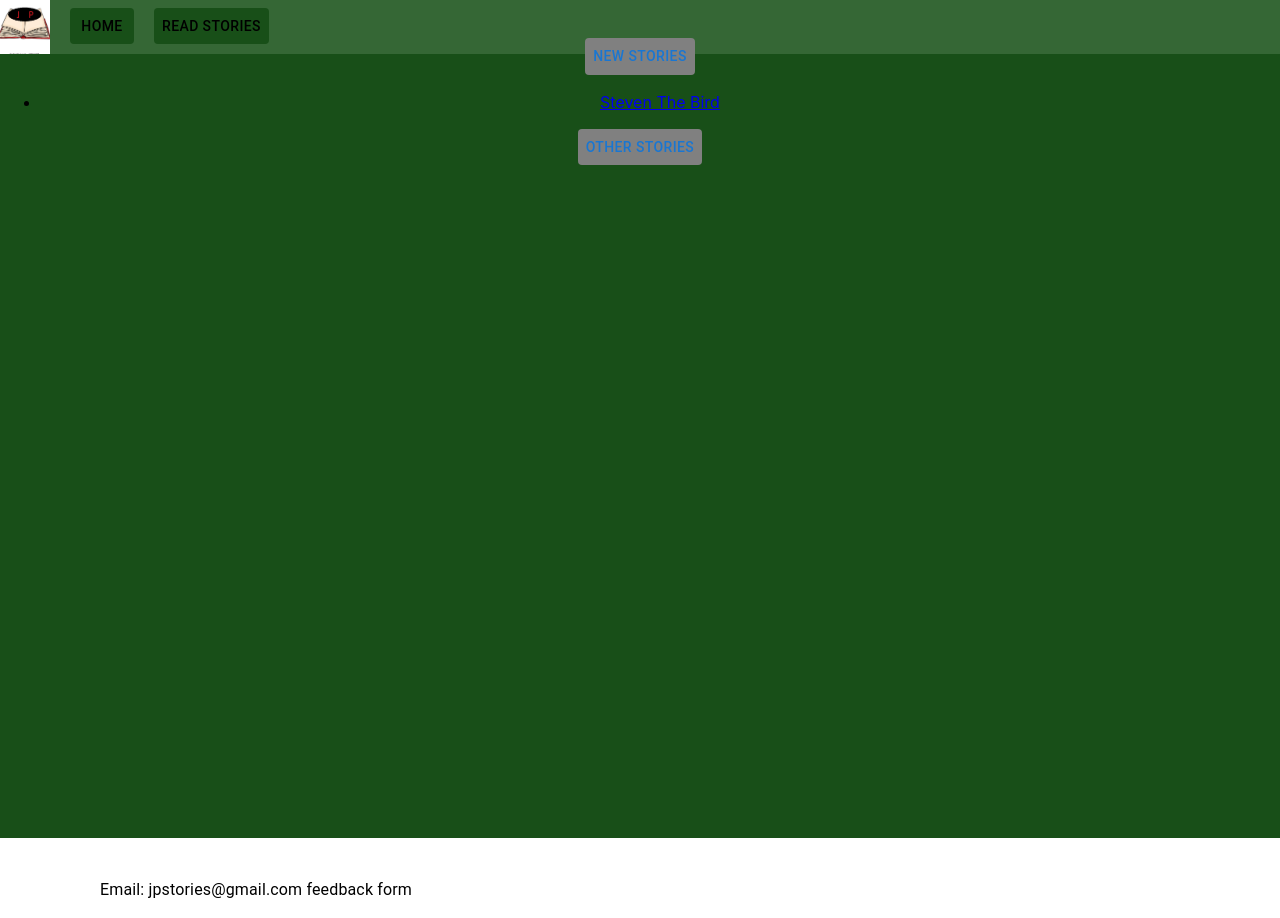
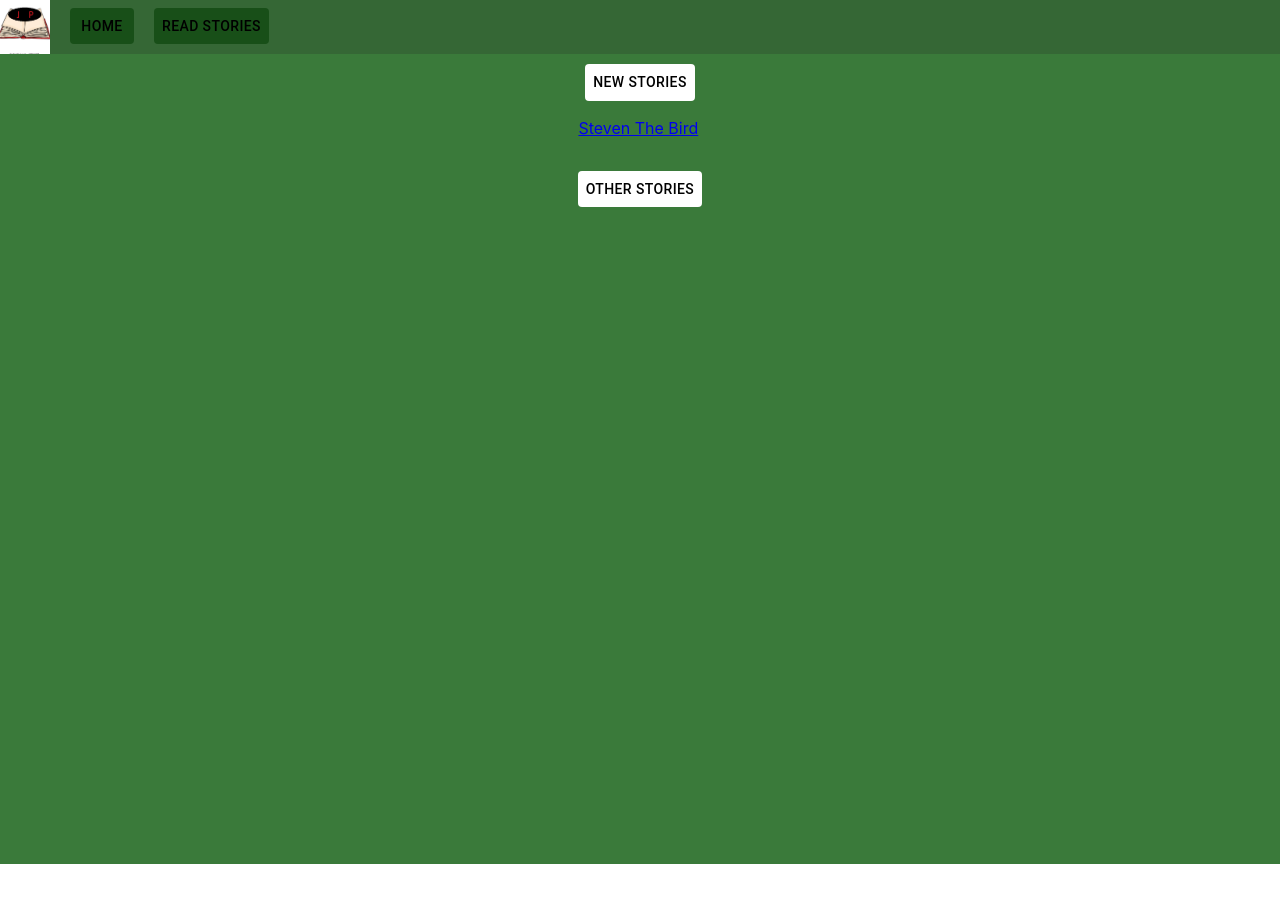
Before and after one commit to tp218/StoryWebsite, a React (Create React App) app: page /stories in a window 1280 px wide. Both pictures are taken after a click on the button "NEW STORIES". After the commit the page ends 864 px from the top, so only its background shows below. Built offline with nearby package versions, Linux system fonts and the light colour scheme.

Commit message:
Began to style the read page for the first iteration, currantly having trouble with the contents of the read page overlapping with the navbar

```diff
--- a/src/App.css
+++ b/src/App.css
@@ -1,17 +1,36 @@
 .App {
   text-align: center;
-  background-color: #184f18;
+  background-color: #3a7a3a;
   height: 100vh;
   width: 100vw;
   padding-top: 3%;
 }
 
+.App-displayStory {
+  text-align: center;
+  background-color: #3a7a3a;
+  height: 100vh;
+  width: 100vw;
+  padding-top: 5%;
+}
+
+.App-read{
+  text-align: center;
+  background-color: #3a7a3a;
+  height: 100vh;
+  width: 100vw;
+  padding-top: 5%;
+  z-index: 0;
+}
+
 .navbar {
-  position: fixed;
+  position: static;
+  padding-right:400%;
   height:  54px;
   background-color: #356735;
   width: 100%;
   display: inline-block;
+  z-index: 3;
 }
 
 .navbar-element{
@@ -87,6 +106,14 @@
   height: 200px;
 }
 
+.story-list{
+  list-style-type: none;
+  padding-right: 3.5%;
+  margin: 0%;
+  text-align: center;
+  padding-inline-start: 0;
+}
+
 @keyframes App-logo-spin {
   from {
     transform: rotate(0deg);
--- a/src/App.js
+++ b/src/App.js
@@ -32,9 +32,6 @@ function App() {
             </Route>
           </Switch>
         </div>
-        <Box>
-          <Footer />
-        </Box>
       </div>
     </Router>
   );
--- a/src/DisplayStory.js
+++ b/src/DisplayStory.js
@@ -18,7 +18,7 @@ const Story = () => {
     }
 
     return (
-        <div className="App">
+        <div className="App-displayStory">
             {RenderPDF(storypath)}
         </div>
     );
--- a/src/Footer.js
+++ b/src/Footer.js
@@ -8,12 +8,7 @@ const Footer = () => {
 
     return (
         <div>
-            <header className="App-header">
-                <Typography sx={{paddingLeft: 2, fontWeight: "Bold"}}>
-                    Contact us
-                </Typography>
-            </header>
-            <Box sx={{  px: 5}}>
+            <Box sx={{  px: 5, bgcolor: "#3a7a3a"}}>
                 <p className="paragraph-body">
                 <Typography sx={{ wordWrap: 'break-word' }}>
                     Email: jpstories@gmail.com feedback form
--- a/src/ReadPage.js
+++ b/src/ReadPage.js
@@ -4,6 +4,14 @@ import './App.css';
 import { Button } from "@mui/material";
 
 const newstories = {
+  "Steven The Bird": "Steven.pdf"
+}
+
+const otherstories = {
+  "No stories yet (DO NOT CLICK)" : "ahh"
+}
+
+const allstories = {
   "Steven The Bird": "Steven.pdf"
 }
 
@@ -14,15 +22,13 @@ const newstories = {
 //function to render the list of new stories
 function RenderNewStories(){
 
-  const [readingStory, setReading] = useState(false);
-
 
   return(
     <div className="story-title">
       <div>
         <ul>
           {Object.keys(newstories).map((title) => (
-            <li key={title}>
+            <li key={title} className="story-list">
               <a href={`/stories/read/${newstories[title]}`}>{title}</a>
             </li>
           ))}
@@ -36,8 +42,16 @@ function RenderNewStories(){
 //Function to render the stories that are not nee
 function RenderOtherStories(){
   return(
-    <div>
-      stores Sad
+    <div className="story-title">
+      <div>
+        <ul>
+          {Object.keys(otherstories).map((title) => (
+            <li key={title} className="story-list">
+              <a href={`/stories/read/${otherstories[title]}`}>{title}</a>
+            </li>
+          ))}
+        </ul>
+      </div>
     </div>
   );
 }
@@ -100,14 +114,14 @@ function RenderReadPage(){
   }
 
   return (
-    <div className="App">
-      <Button onClick={toggleNew} sx={{bgcolor: "gray", textEmphasisColor: "green"}}>
+    <div className="App-read">
+      <Button onClick={toggleNew} sx={{bgcolor: "white", textEmphasisColor: "green", color: "black"}}>
           New Stories
       </Button>
       <div>
         {lookingAtNew? <RenderNewStories />: ""}
       </div>
-      <Button onClick={toggleRest} sx={{bgcolor: "gray", textEmphasisColor: "green"}}>
+      <Button onClick={toggleRest} sx={{bgcolor: "white", textEmphasisColor: "green", marginTop: 2, color: "black"}}>
           Other Stories
       </Button>
       <div>
```
